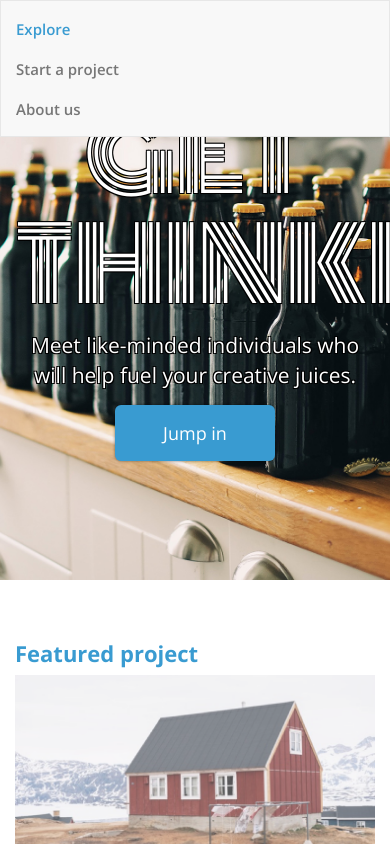
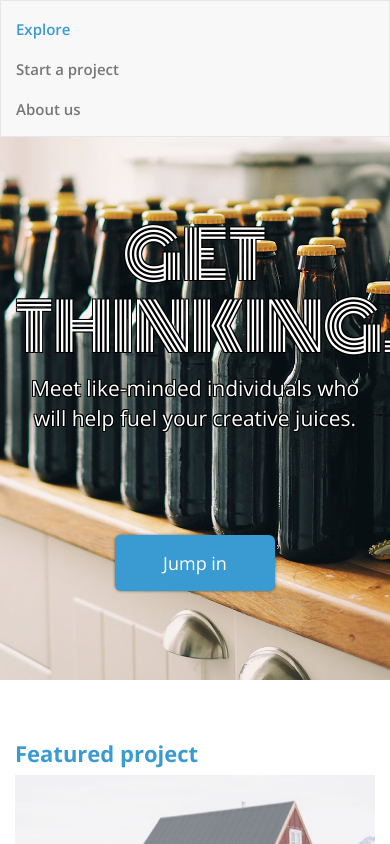
Before and after one commit to AlexP524/Jumpstart, a plain HTML site: page index.html in a window 390 px wide. Shown: the top 844 px of the page. Drawn offline with nearby package versions, Linux system fonts and the light colour scheme; a web font is replaced by a local one.

Commit message:
final version

```diff
--- a/resources/css/style.css
+++ b/resources/css/style.css
@@ -89,6 +89,19 @@ a {
   box-shadow: 0 0 0 rgba(0, 0, 0, 0.5);
 }
 
+@media only screen and (min-width: 320px) and (max-width: 480px) {
+  .jumbotron h1 {
+    font-size: 6.5rem;
+  }
+  .jumbotron {
+    padding-top: 22rem;
+    height: 70rem;
+  }
+  .btn-wrapper {
+    top: -25rem;
+  }
+}
+
 .projects {
   padding-bottom: 5.85rem;
 }
@@ -154,6 +167,15 @@ h3 {
   overflow: hidden;
 }
 
+@media only screen and (min-width: 320px) and (max-width: 480px) {
+  .project {
+    margin-bottom: 3.5rem;
+  }
+  .projects {
+    padding-bottom: 2.0rem;
+  }
+}
+
 .learn-more {
   background-color: #f3f3f3;
   padding: 5.7rem 0;
```
